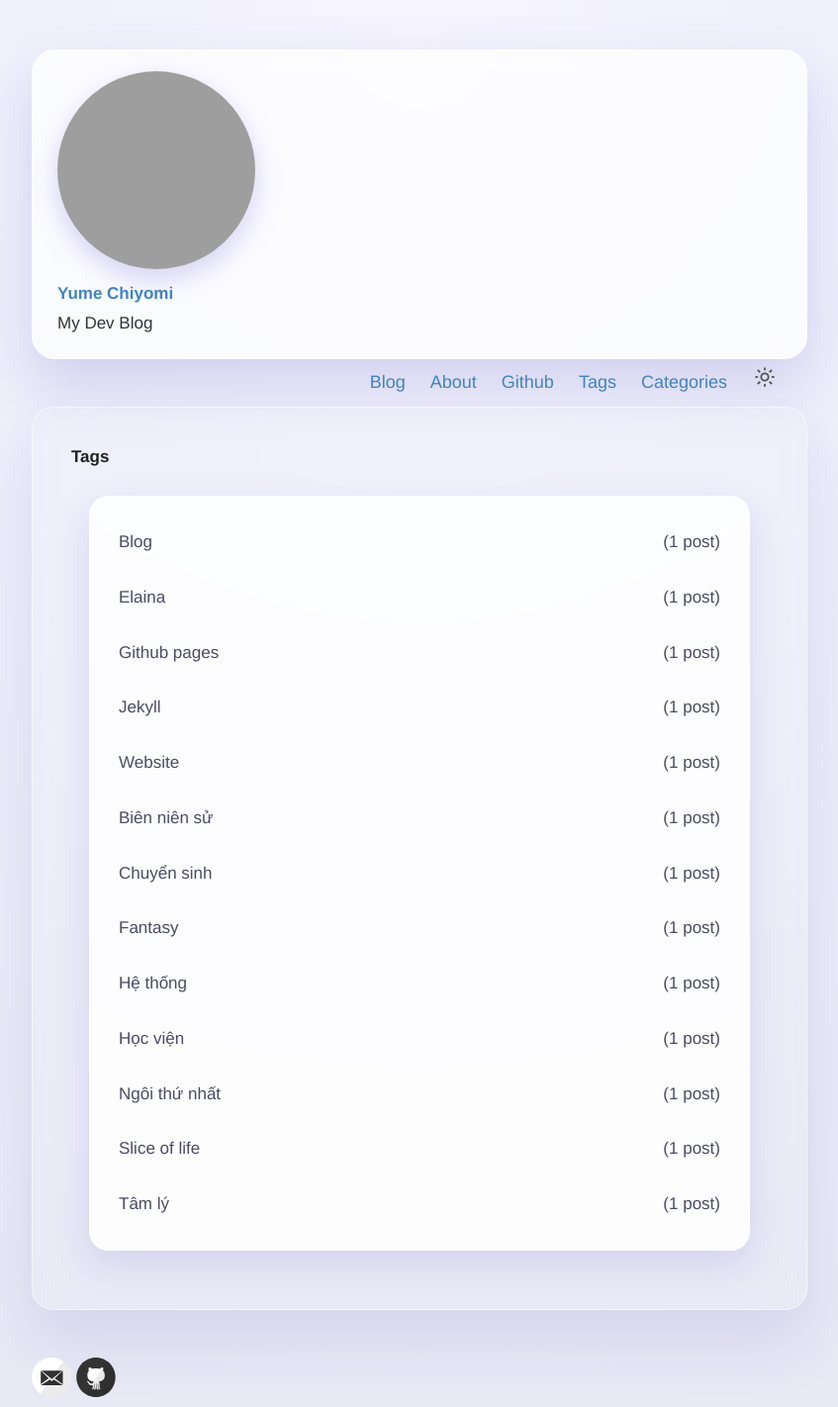
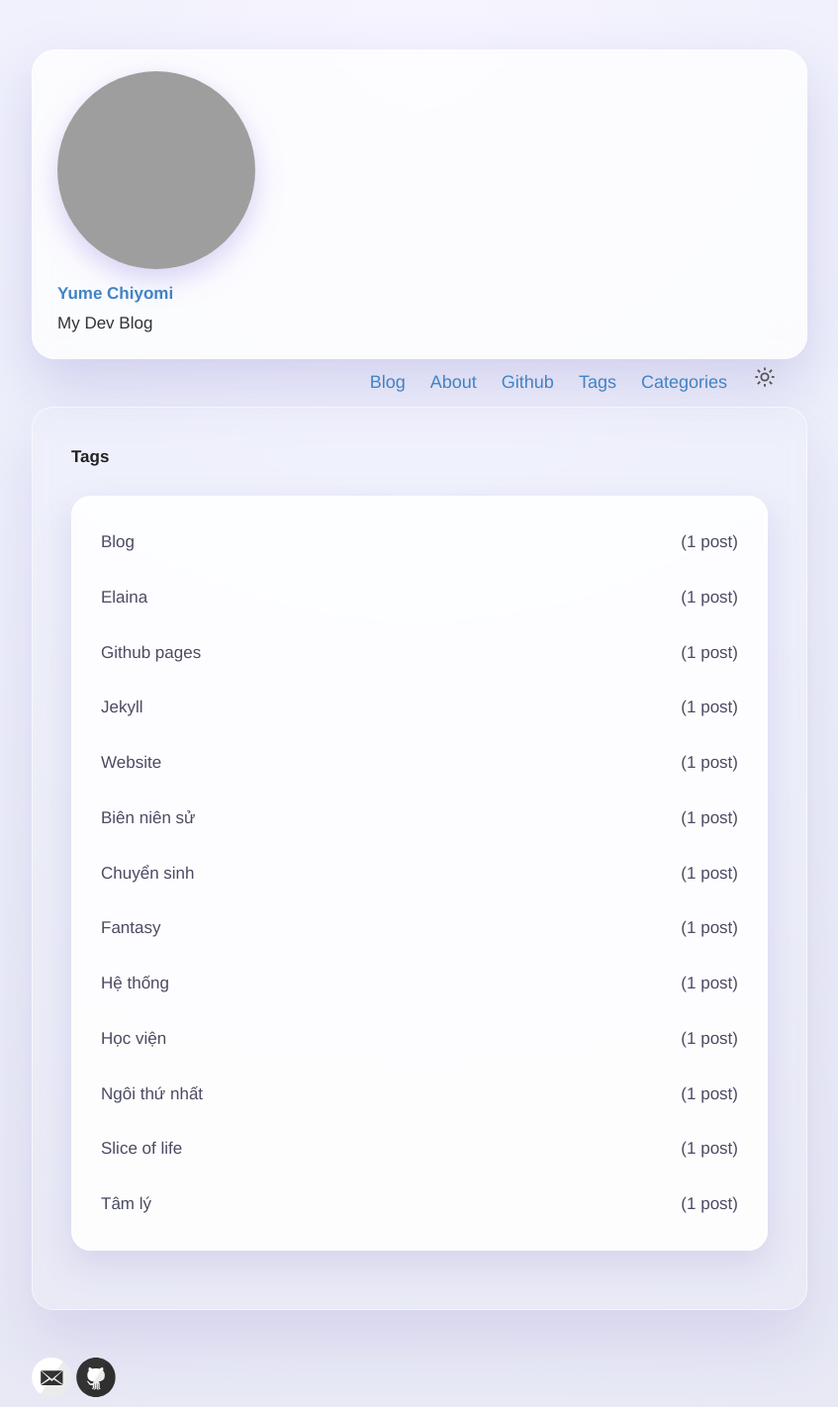
Before and after one commit to yumechiyomi/yumechiyomi.github.io, a Jekyll site: the page built from tags.html, in a window 1280 px wide. Shown: the whole page at 99% size, without its empty margins (216-1063 px from the left). Built offline with Jekyll 4.4.1, drawn with Linux system fonts in a browser that asks for light colours; grey boxes are pictures that could not be loaded.

Commit message:
Update tags.html

```diff
--- a/tags.html
+++ b/tags.html
@@ -3,7 +3,7 @@ layout: page
 title: Tags
 permalink: /tags/
 ---
-<div class="container">
+<div>
   <div class="col-sm-3 col-xs-6">
     <ul class="nav nav-tabs-vertical">
       {% assign tags_list = site.tags | sort %}
```
